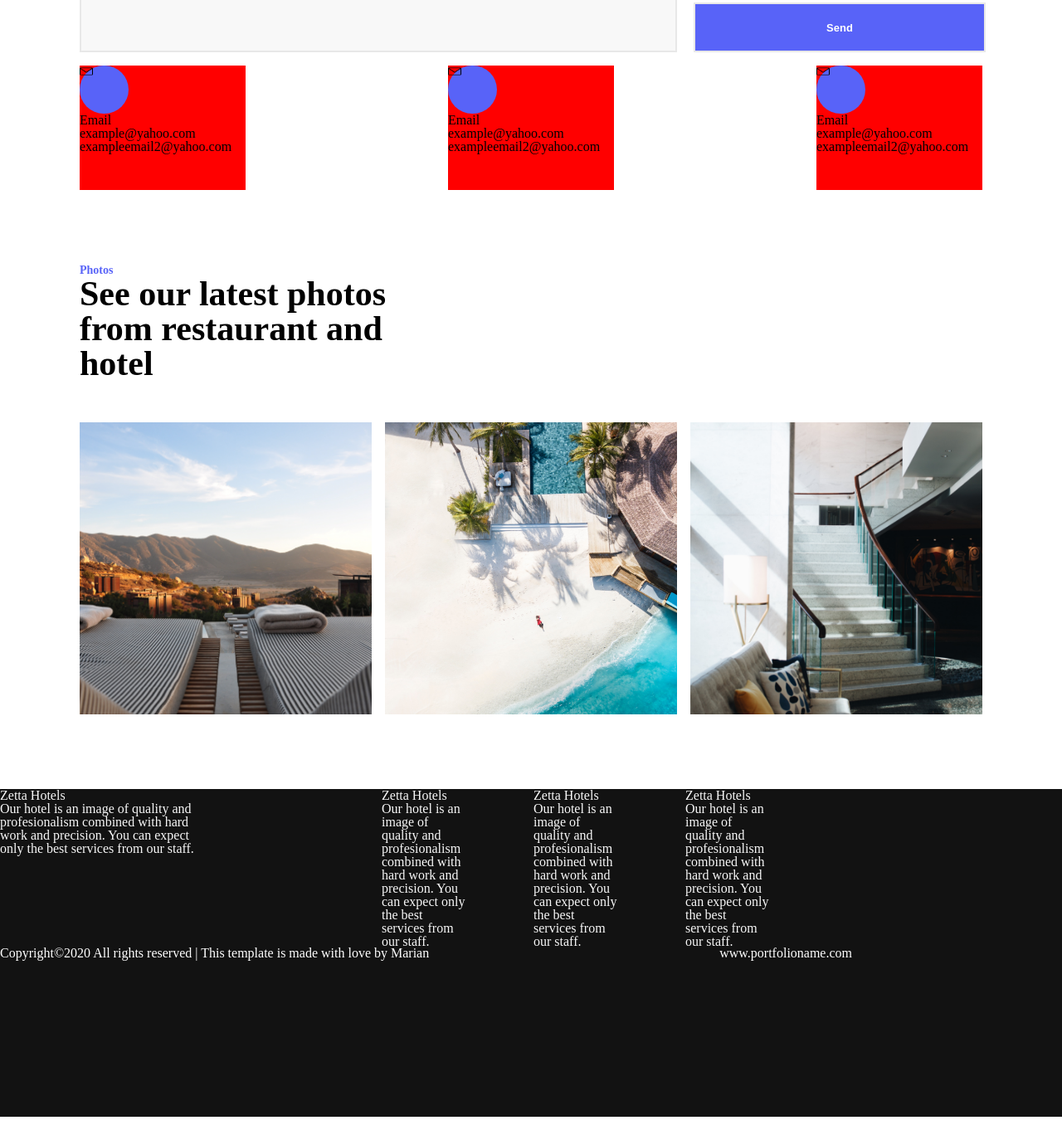
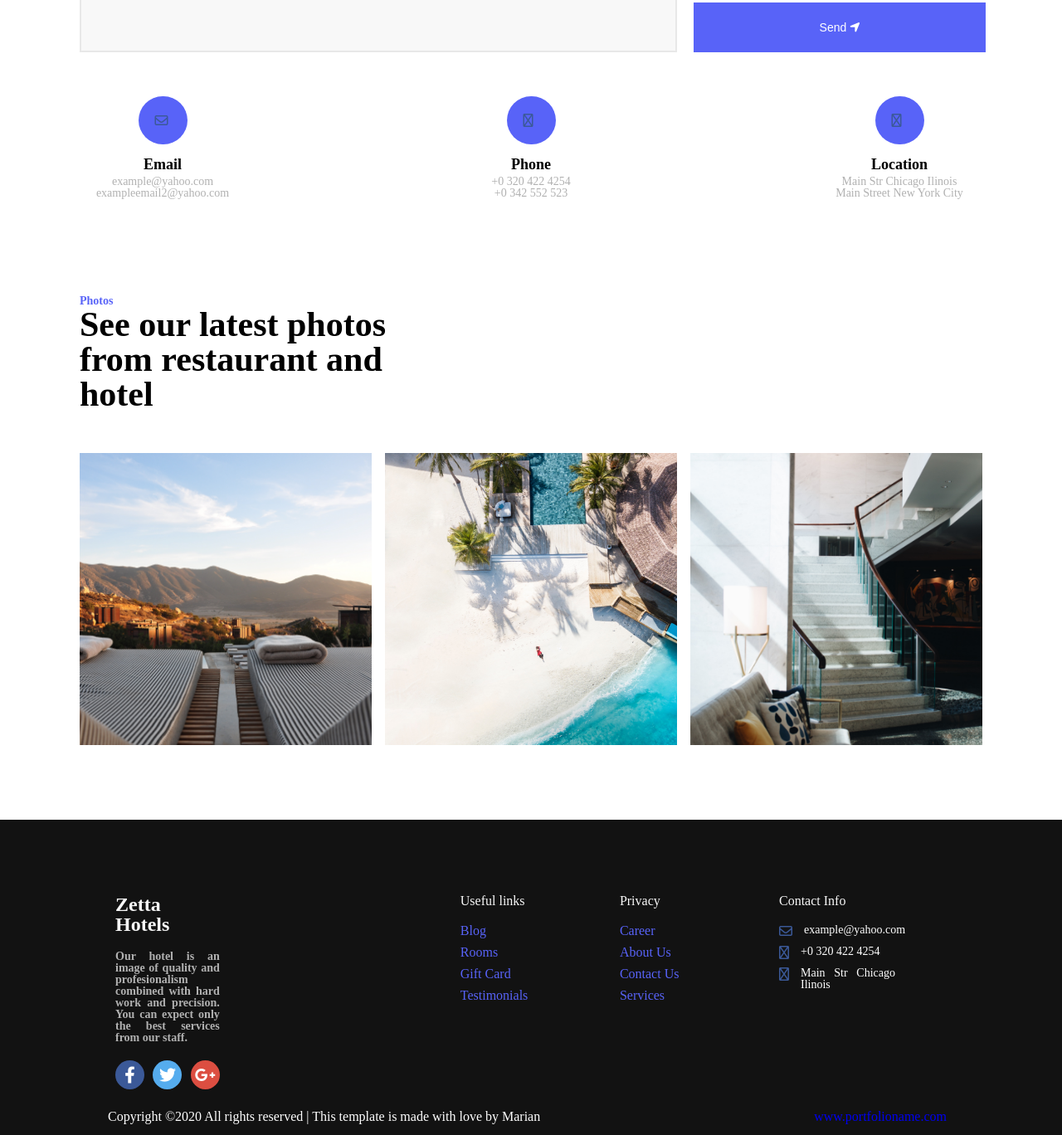
Before and after one commit to LRekhviashvili/Lesson-10, a plain HTML site: page index.html in a window 1280 px wide. Shown: the part 1092-2460 px from the top of the page at 83% size. Before the commit the page ends 2438 px from the top, so only its background shows below. Drawn offline with Linux system fonts and the light colour scheme.

Commit message:
add footer

```diff
--- a/CSS/style.css
+++ b/CSS/style.css
@@ -45,6 +45,9 @@ body html{
 
 .header {
     padding-bottom: 50px;
+}
+.rooms:after {
+    content: ' \02C5';
 }
 .header-contact {
     position: absolute;
@@ -134,16 +137,23 @@ body html{
     border: 2px solid #E8E8E8;
 }
 .btn{
+    max-width: 352px;
+    width: 100%;
+    height: 60px;
     background-color: #5863F8;
-    color: #FFFFFF;
-    font-weight: bold;
+    border: none;
+    cursor: pointer;
+    color: white;
+    font-size: 14px;
 }
+
 .input::placeholder {
     color: rgb(8, 12, 12);
 }
 
 .images{
     display: flex;
+    max-width: 1366px;
     width: 100%;
     justify-content: space-between;
 }
@@ -152,7 +162,10 @@ body html{
     max-width: 200px;
     width: 100%;
     height: 150px;
-    background-color: red;
+    margin-top: 50px;
+    display: flex;
+    flex-direction: column;
+    align-items: center;
 }
 .blue-icon{
     max-width: 59px;
@@ -160,11 +173,24 @@ body html{
     width: 100%;
     background: #5863F8;
     border-radius: 180px;
+    display: flex;
+    align-items: center;
+    padding: 20px;
 }
-.mail{
-    max-width: 16px;
-    width: 100%;
-    height: 12px;
+.contact-title{
+    font-size: 18px;
+    color: black;
+    margin-top: 15px;
+    margin-bottom: 5px;
+    font-weight: bold;
+}
+.contact-text{
+    color: #B1B1B1;
+    font-size: 14px;
+    max-width: 362px;
+}
+.fa-regular{
+    color: #E8E8E8;
 }
 .contact{
     display: flex;
@@ -185,21 +211,92 @@ body html{
     margin-right: 200px;
 }
 .links {
-    max-width: 103px;
+    max-width: 140px;
     width: 100%;
     height: 190px;
     color: #F8F8F8;
-    margin-right: 80px;
+    margin-left: 90px;
 }
 .sth{
     display: flex;
     flex-direction: row;
+    padding: 90px 201px 40px 139px;
 }
+.useful-links{
+    display: flex;
+    flex-direction: column;
+    gap: 10px;
+    color: #5863F8;
+}
+.link-word{
+    color: #5863F8;
+}
+.white{
+    color: white;
+    text-align: justify;
+    font-size: 14px;
+}
+.h3{
+    padding-bottom: 20px;
+}
+.contact-icons{
+    display: flex;
+    flex-direction: row;
+    gap: 14px;
+}
+.fa-regular {
+    color: #3B5998;
+}
+
 .copyright{
     color: #ffffff;
     display: flex;
     flex-direction: row;
+    justify-content: space-between;
+    padding: 30px 139px 0px 130px;
 }
 .link {
  padding-left: 350px;
 }
+.Zetta-footer{
+    font-size: 24px;
+    font-weight: bold;
+    padding-bottom: 20px;
+}
+.ourhotel-footer {
+    color: #B1B1B1;
+    font-size: 14px;
+    text-align: justify;
+    font-weight: bold;
+}
+.icons{
+    display: flex;
+    flex-direction: row;
+    margin-top: 20px;
+    gap: 10.4px;
+}
+.facebook{
+    background-color:#3B5998;
+
+}
+
+.twitter{
+    background-color:#55ACEE ;
+}
+
+.google{
+    background-color:#DC4E41;
+}
+.fa-brands {
+    color: white;
+    font-size: 20px;
+    text-align: center;
+}
+.social-icons{
+    width: 35px;
+    height: 35px;
+    border-radius: 50%;
+    display: flex;
+    justify-content: center;
+    align-items: center;
+}
--- a/index.html
+++ b/index.html
@@ -5,6 +5,7 @@
     <meta http-equiv="X-UA-Compatible" content="IE=edge">
     <meta name="viewport" content="width=device-width, initial-scale=1.0">
     <title>Forms</title>
+    <link rel="stylesheet" href="https://cdnjs.cloudflare.com/ajax/libs/font-awesome/6.1.1/css/all.min.css">
     <link rel="stylesheet" href="CSS/style.css">
     <link rel="stylesheet" href="CSS/reset.css">
 </head>
@@ -19,7 +20,7 @@
                         <a class="li active" href="https://www.w3schools.com/css/tryit.asp?filename=trycss_display_inline_list">Home</a>
                     </li>
                     <li>
-                        <a class="li" href="#">Rooms</a>
+                        <a class="li rooms" href="#">Rooms</a>
                     </li>
                     <li>
                         <a class="li" href="#">Restaurant</a>
@@ -69,34 +70,36 @@
                 <input class="input" type="text" id="Name/Surname" name="Name/Surnam" placeholder="Name/Surname">
                 <label for="Email"></label>
                 <input class="input" type="text" id="Email" name="Email" placeholder="Email">
-                <input class="input btn" type="submit" value="Send">
+                <div class="send-block">
+                <button class="btn"> Send <i class="fa-solid fa-location-arrow"></i></button>
+            </div>
             </div>
             </div>
         </form>
         <div class="contact">
         <div class="email-div">
                 <div class="blue-icon">
-                    <img class="mail" src="images/mail.png" alt="mail">
+                    <i class="fa-regular fa-envelope"></i>
                 </div>
-                <h5 class="contact-title"> Email</h5>
+                <h5 class="contact-title">Email</h5>
                 <p class="contact-text">example@yahoo.com </p>
                 <p class="contact-text">exampleemail2@yahoo.com</p>
             </div>
             <div class="email-div">
                 <div class="blue-icon">
-                    <img class="mail" src="images/mail.png" alt="mail">
+                    <i class="fa-regular fa-phone"></i>
                 </div>
-                <h5 class="contact-title"> Email</h5>
-                <p class="contact-text">example@yahoo.com </p>
-                <p class="contact-text">exampleemail2@yahoo.com</p>
+                <h5 class="contact-title">Phone</h5>
+                <p class="contact-text">+0 320 422 4254</p>
+                <p class="contact-text">+0 342 552 523</p>
             </div>
             <div class="email-div">
                 <div class="blue-icon">
-                    <img class="mail" src="images/mail.png" alt="mail">
+                    <i class="fa-regular fa-location-pin"></i>
                 </div>
-                <h5 class="contact-title"> Email</h5>
-                <p class="contact-text">example@yahoo.com </p>
-                <p class="contact-text">exampleemail2@yahoo.com</p>
+                <h5 class="contact-title">Location</h5>
+                <p class="contact-text">Main Str Chicago Ilinois</p>
+                <p class="contact-text">Main Street New York City</p>
             </div>
         </div>
         <h5 class="contact-title1">Photos</h5>
@@ -112,27 +115,58 @@
        <div class="footer">
            <div class="sth">
            <div class="logos">
-            <p> Zetta Hotels </p>
-            <p>Our hotel is an image of quality and profesionalism combined with hard work and precision. You can expect only the best services from our staff.</p>
+            <p class="Zetta-footer"> Zetta Hotels </p>
+            <p class="ourhotel-footer">Our hotel is an image of quality and profesionalism combined with hard work and precision. You can expect only the best services from our staff.</p>
+            <div class="icons">
+                <div class="social-icons facebook">
+                    <i class="fa-brands fa-facebook-f"></i>
+                </div>
+                <div class="social-icons twitter">
+                    <i class="fa-brands fa-twitter"></i>
+                </div>
+                <div class="social-icons google">
+                    <i class="fa-brands fa-google-plus-g"></i>
+                </div>
+            </div>
         </div>
         <div class="links">
-            <p> Zetta Hotels </p>
-            <p>Our hotel is an image of quality and profesionalism combined with hard work and precision. You can expect only the best services from our staff.</p>
-
+            <p class="h3"> Useful links </p>
+            <div  class="useful-links">
+                    <a class="link-word" href="#">Blog</a>
+                    <a class="link-word" href="#">Rooms</a>
+                    <a class="link-word" href="#">Gift Card</a>
+                    <a class="link-word" href="#">Testimonials</a>
+                </div>
+                </div>
+        <div class="links">
+            <p class="h3">Privacy</p>
+            <div  class="useful-links">
+                <a class="link-word" href="#">Career</a>
+                <a class="link-word" href="#">About Us</a>
+                <a class="link-word" href="#">Contact Us</a>
+                <a class="link-word" href="#">Services</a>
+            </div>
         </div>
         <div class="links">
-            <p> Zetta Hotels </p>
-            <p>Our hotel is an image of quality and profesionalism combined with hard work and precision. You can expect only the best services from our staff.</p>
-
-        </div>
-        <div class="links">
-            <p> Zetta Hotels </p>
-            <p>Our hotel is an image of quality and profesionalism combined with hard work and precision. You can expect only the best services from our staff.</p>
+            <p class="h3"> Contact Info </p>
+            <div  class="useful-links">
+                <div class="contact-icons">
+                    <i class="fa-regular fa-envelope"></i>
+                <p class="white" href="#">example@yahoo.com</p></div>
+                <div class="contact-icons">
+                    <i class="fa-regular fa-phone"></i>
+                <p class="white" href="#">+0 320 422 4254</p></div>
+                <div class="contact-icons">
+                    <i class="fa-regular fa-location-dot"></i>
+                <p class="white" href="#">Main Str Chicago Ilinois</p></div>
+            </div>
     </div>
     </div>
     <div class="copyright">
-        <p class=""> Copyright©2020 All rights reserved | This template is made with love by Marian </p>
-        <p class="link">www.portfolioname.com</p>
+        <p class="copyright-p">Copyright ©2020 All rights reserved | This template is made with love by
+            <span>Marian</span>
+        </p>
+        <a class="web" href="www.portfolioname.com"> www.portfolioname.com</a>
     </div>
     </div>
 
```
